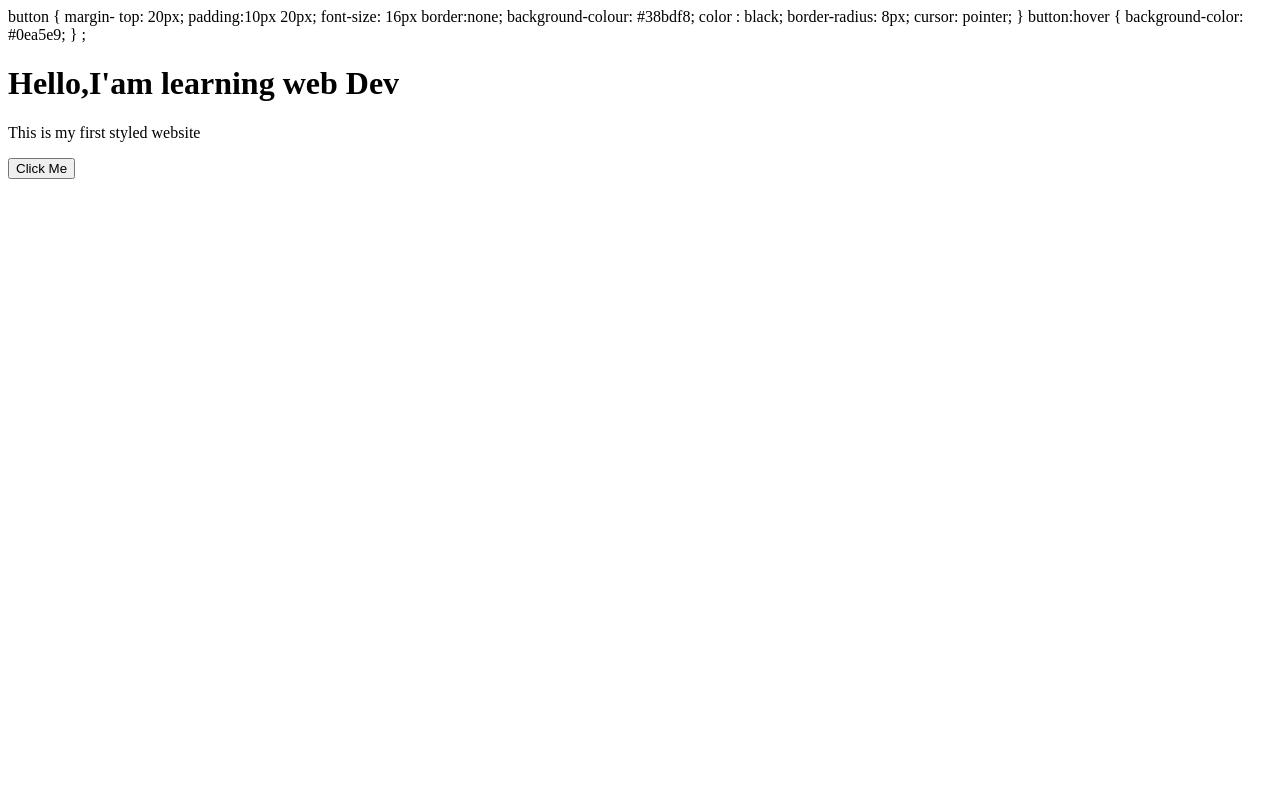
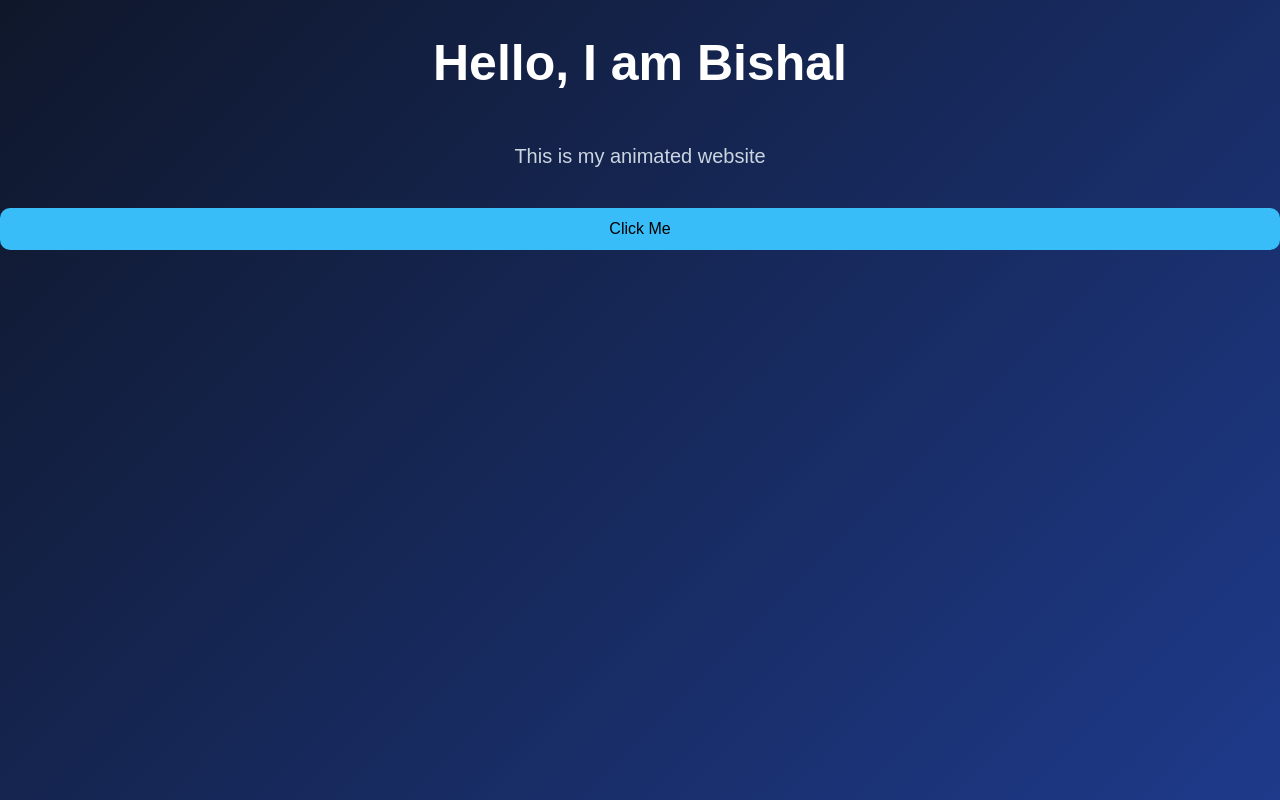
Before and after one commit to jerryjhones57-crypto/my-website-, a plain HTML site: page index.html in a window 1280 px wide. Drawn offline with Linux system fonts and the light colour scheme.

Commit message:
Add files via upload

```diff
--- a/index.html
+++ b/index.html
@@ -1,30 +1,77 @@
+<!DOCTYPE html>
+<html>
+	<head>
+		<title>My Animated website</title>
 
-button {
-    margin- top: 20px;
-    padding:10px 20px;
-    font-size: 16px
-    border:none;
-    background-colour: #38bdf8;
-    color : black;
-    border-radius: 8px;
-    cursor: pointer;
- }
+<style>
+   body  {
+	   margin: 0;
+	   font-family: Arial;
+	   background: linear-gradient(135deg, #0f172a, #1e3a8a);
+	   color: white;
+	   text-align: center;
 
- button:hover {
-     background-color: #0ea5e9;
+	   display:flex;
+	   flex-direction:column;
+	   height: 100vh;
 
+	    animation: fadeIn 1.5s ease-in;
+   }
 
+   h1 {
+      font-size: 50px;
+      animation:slidedown 1s ease-out;
+   }
+
+   p{
+	   font-size:20px;
+	   color: #cbd5e1;
+	   animation: fadeIn 2s ease-in;
+   }
+   button{
+	   margin-top: 20px;
+	   padding:12px 25px;
+	   font-size:16px;
+	   border: none;
+	   border-radius:10px;
+	   background:#38bdf8;
+	   color: black;
+	   cursor:pointer;
+
+	   transition: all 0.3s ease;
+   }
+     button:hover {
+	     transform:scale(1.1);
+	     background:#0ea5e9;
      }
-   </style>
- <head>
+       button:active {
+	       transform:scale(0.95);
+       }
 
-<body>;
+       /*ANIMATIONS */
+       @keyframes fadeIn {
+	       from {opacity:0; }
+	       to { opacity: 1; }
+       }
 
-     <h1>Hello,I'am learning web Dev</h1>
-    <p>This is my first styled website</p>
+        @keyframes slidedown {
+		from { transform: translateY(-50px); opacity: 0; }
+		to { transform: translatyeY(0); opacity: 1; }
+	}
+</style>
+	</head>
+	<body>
+		<h1>Hello, I am Bishal </h1>
+		<p>This is my animated website </p>
 
-<button onclick="alert(you clicked the button!')">
-       Click Me
-</button>
-</body>
+		<button on click="changetext()">
+			Click Me
+		</button>
+
+		<script>
+			function cnangeText() {
+				document.querySelector("h1").innertext = "you clicled the button";
+			}
+		</script>
+	</body>
 </html>
```
